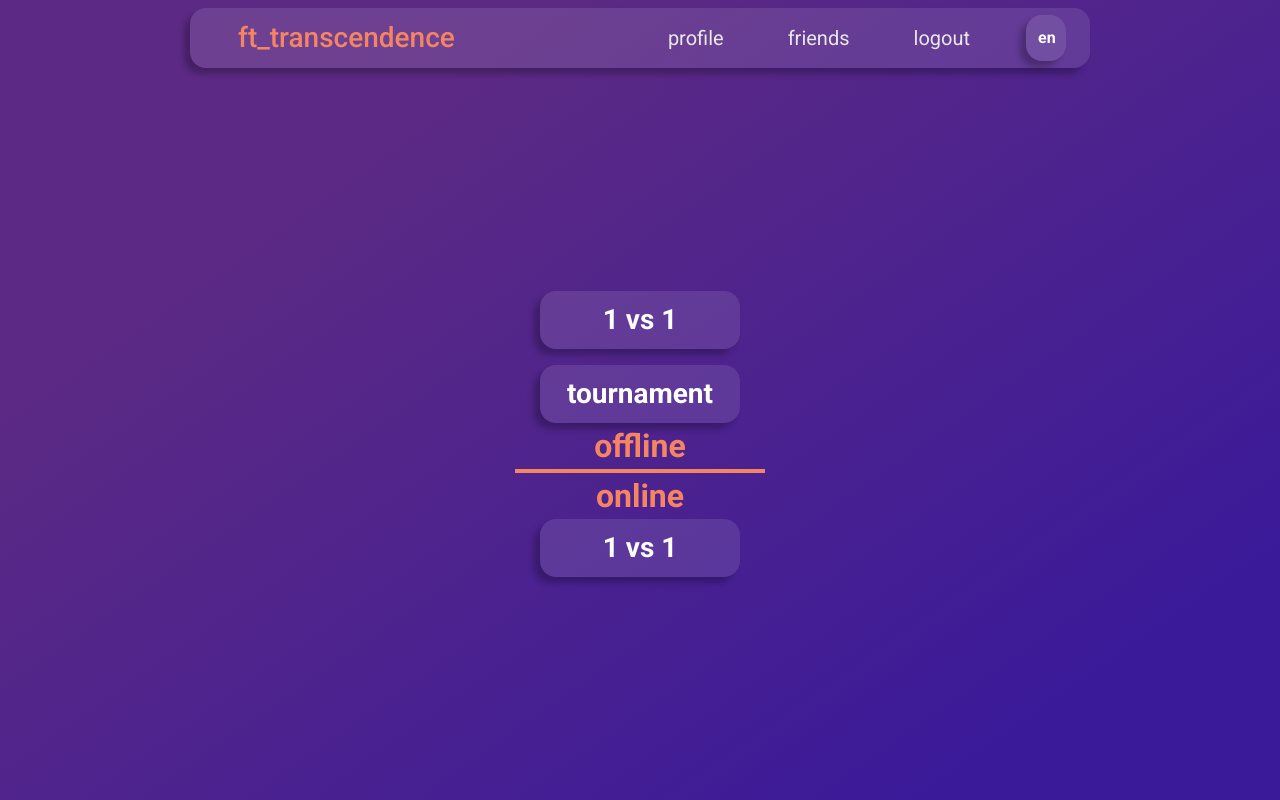
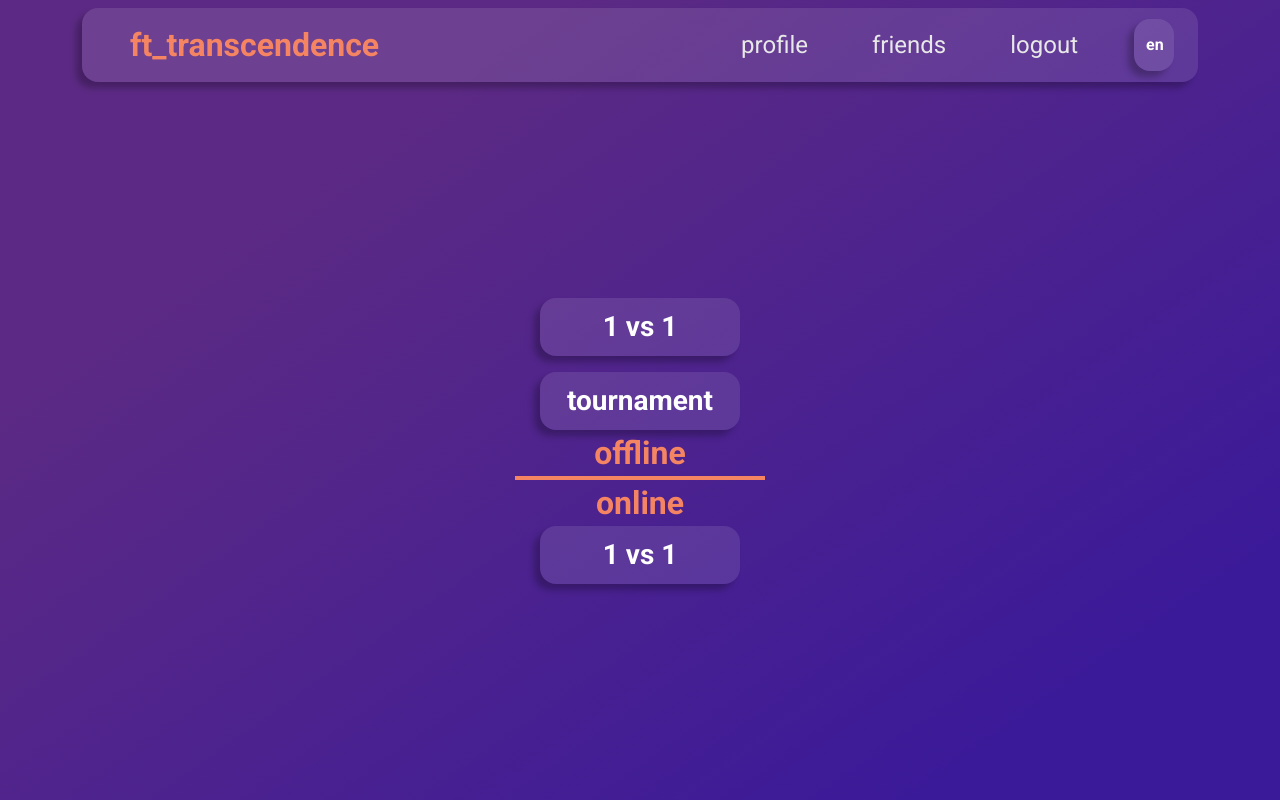
Before and after one commit to lhasmi/ft_transcendance, a Vue app: page / in a window 1280 px wide. Built offline with nearby package versions, Linux system fonts and the light colour scheme.

Commit message:
small changes to ProfileModal editProfile form

```diff
--- a/src/components/HeaderComp.vue
+++ b/src/components/HeaderComp.vue
@@ -34,8 +34,8 @@ onMounted(() => {
 <template>
   <!-- Header -->
   <header class="container-md mt-2">
-    <nav class="navbar navbar-expand-lg bg-white bg-opacity-10 m-auto myshadow rounded-4 py-1">
-      <RouterLink class="navbar-brand ms-5 fs-3 roboto-medium" to="/">ft_transcendence</RouterLink>
+    <nav class="navbar navbar-expand-lg bg-white bg-opacity-10 m-auto myshadow rounded-4 py-2" style="width: 100%;">
+      <RouterLink class="navbar-brand ms-5 fs-2 roboto-bold" to="/">ft_transcendence</RouterLink>
       <button
         class="navbar-toggler me-3"
         type="button"
@@ -50,29 +50,29 @@ onMounted(() => {
       <div class="collapse navbar-collapse" id="navbarNavAltMarkup">
         <div class="navbar-nav ms-auto">
           <div v-if="!store.userAuthorised" class="d-flex">
-            <RouterLink class="nav-link mx-4 fs-5 roboto-medium align-self-center" to="/register"
+            <RouterLink class="nav-link mx-4 fs-4 roboto-medium align-self-center" to="/register"
               >{{ getText('register', language) }}</RouterLink
             >
-            <RouterLink class="nav-link mx-4 fs-5 roboto-regular align-self-center" to="/login"
+            <RouterLink class="nav-link mx-4 fs-4 roboto-medium align-self-center" to="/login"
               >{{ getText('login', language) }}</RouterLink
             >
           </div>
           <div v-else class="d-flex">
             <button
-              class="nav-link mx-4 fs-5 roboto-regular align-self-center"
+              class="nav-link mx-4 fs-4 roboto-medium align-self-center"
               data-bs-toggle="modal"
               data-bs-target="#profileModal"
             >
               {{ getText('profile', language) }}
             </button>
             <button
-              class="nav-link mx-4 fs-5 roboto-regular align-self-center"
+              class="nav-link mx-4 fs-4 roboto-medium align-self-center"
               data-bs-toggle="modal"
               data-bs-target="#friendsModal"
             >
               {{ getText('friends', language) }}
             </button>
-            <button @click="logout" class="nav-link mx-4 fs-5 roboto-regular align-self-center">
+            <button @click="logout" class="nav-link mx-4 fs-4 roboto-medium align-self-center">
               {{ getText('logout', language) }}
             </button>
           </div>
--- a/src/components/ProfileModalComp.vue
+++ b/src/components/ProfileModalComp.vue
@@ -8,7 +8,8 @@ import { getText } from '../language/language.js'
 let data = {
   username: 'pvznuzda',
   email: 'pashavznuzdajev@gmail.com',
-  password: '12345',
+  // password: '12345',
+	picture: '',
   gamesHistory: [
     {
       id: 8,
@@ -75,6 +76,12 @@ const editProfile = ref(false)
 const gamesHistory = ref(false)
 const title = ref('profile')
 const loader = ref(true)
+const newUsername = ref('')
+const newEmail = ref('')
+const newPicture = ref('') // TODO LATER
+const newPassword = ref('')
+const newPassword2 = ref('')
+const errorMsg = ref('')
 
 // functions
 const loadData = async () => {
@@ -85,6 +92,12 @@ const loadData = async () => {
 		loader.value = false
 	}, 1000);
 
+}
+
+// decide how to send data (send object with only updated fields or send object with all fields and leave unmodified empty?)
+const saveChanges = async () => {
+	// validate new input
+	// send post request with updated fields
 }
 
 const toEditProfile = () => {
@@ -212,6 +225,7 @@ onMounted(() => {
             <div class="d-flex col-9 col-md-7 mx-auto align-items-center mb-2 mb-md-3">
               <label for="username" class="roboto-bold text-white fs-6">{{ getText('username', store.lang) }}:</label>
               <input
+								v-model="newUsername"
                 class="text-input text-white roboto-regular fs-6 ms-2"
                 type="text"
                 id="username"
@@ -221,6 +235,7 @@ onMounted(() => {
             <div class="d-flex col-9 col-md-7 mx-auto align-items-center mb-2 mb-md-3">
               <label for="email" class="roboto-bold text-white fs-6">{{ getText('email', store.lang) }}:</label>
               <input
+								v-model="newEmail"
                 class="text-input text-white roboto-regular fs-6 ms-2"
                 type="email"
                 id="email"
@@ -230,26 +245,27 @@ onMounted(() => {
             <div class="d-flex col-9 col-md-7 mx-auto align-items-center mb-2 mb-md-3">
               <label for="password" class="roboto-bold text-white fs-6">{{ getText('password', store.lang) }}:</label>
               <input
-                class="text-input text-white roboto-regular fs-6 ms-2"
+								v-model="newPassword"
+								class="text-input text-white roboto-regular fs-6 ms-2"
                 type="password"
                 id="password"
-                :placeholder="data.password.replace(/[ -~]/g, '*')"
               />
             </div>
             <div class="d-flex col-9 col-md-7 mx-auto align-items-center mb-3 mb-md-4">
               <label for="passwordRepeat" class="roboto-bold text-white fs-6">{{ getText('password', store.lang) }}:</label>
               <input
+								v-model="newPassword2"
                 class="text-input text-white roboto-regular fs-6 ms-2"
                 type="password"
                 id="passwordRepeat"
-                :placeholder="data.password.replace(/[ -~]/g, '*')"
               />
             </div>
-          </form>
-          <div class="d-flex col-9 col-md-7 mx-auto justify-content-around mb-4">
-            <ButtonComp @click="backProfileModal" class="save-btn fs-6">{{ getText('saveChanges', store.lang) }}</ButtonComp>
-            <!-- <ButtonComp @click="backProfileModal" class="cancel-btn fs-6">{{ getText('cancel', store.lang) }}</ButtonComp> -->
-          </div>
+						<div v-if="errorMsg" class="my-1 fs-6 roboto-bold text-center" style="color: #da4834;">{{ errorMsg }}</div>
+						<div class="d-flex col-9 col-md-7 mx-auto justify-content-around my-4">
+							<ButtonComp @click="backProfileModal" class="save-btn fs-6">{{ getText('saveChanges', store.lang) }}</ButtonComp>
+							<!-- <ButtonComp @click="backProfileModal" class="cancel-btn fs-6">{{ getText('cancel', store.lang) }}</ButtonComp> -->
+						</div>
+					</form>
         </div>
 
         <!-- GAME HISTORY -->
```
